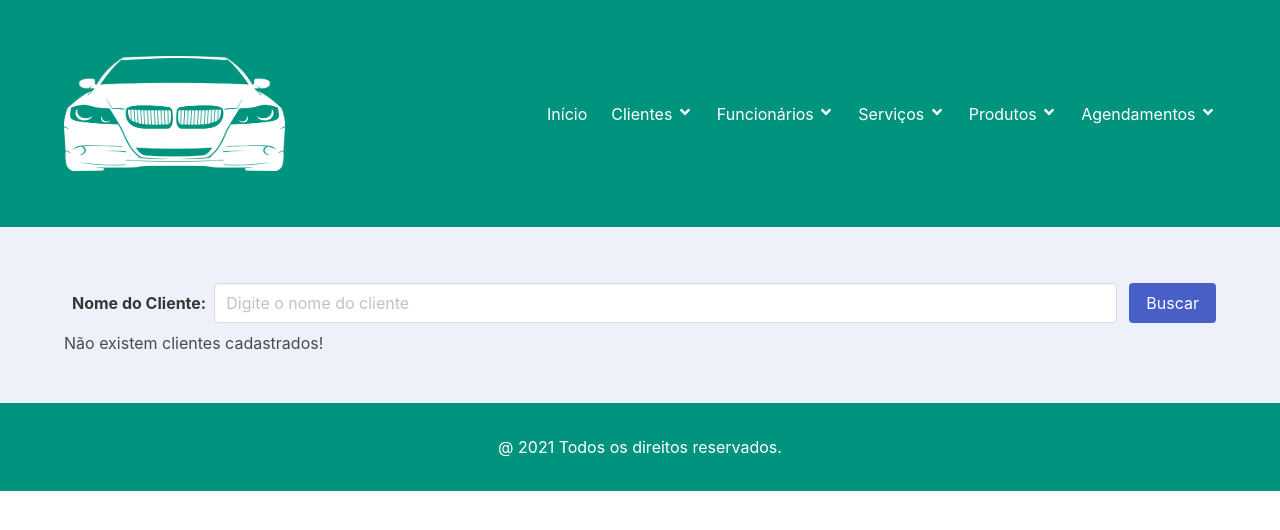
After one commit to anapkcr/AgendaTarde, a Django app: page /clientes in a window 1280 px wide. The commit adds this page. Shown: the top 530 px of the page. Run offline with Django 4.2, Linux system fonts and the light colour scheme; data that the repository does not hold is empty; some libraries are stand-ins or nearby versions.

Commit message:
clientes template

```diff
--- a/agenda/urls.py
+++ b/agenda/urls.py
@@ -23,5 +23,6 @@ admin.site.index_title = "LavaCar - Agendamento de Horários"
 
 urlpatterns = [
     path('admin/', admin.site.urls),
-    path('', include('home.urls'))
+    path('', include('home.urls')),
+    path('', include('cliente.urls')),
 ] + static(settings.MEDIA_URL, document_root = settings.MEDIA_ROOT)
--- /dev/null
+++ b/cliente/templates/clientes.html
@@ -0,0 +1,69 @@
+{% extends "base.html" %}
+{% load static %}
+{% block content %}
+<section class="section has-background-link-light">
+    <div class="container">
+        <form action="" method="GET">
+            <div class="field is-grouped is-flex is-align-items-center is-flex-wrap-wrap">
+                <label class="label p-2 mt-2">Nome do Cliente: </label>
+                <div class="control is-expanded">
+                    <input class="input" type="text" name="buscar" value="{{ request.GET.buscar}}"
+                           placeholder="Digite o nome do cliente">
+                </div>
+                <div class="control">
+                    <button type="submit" class="button is-link">
+                        Buscar
+                    </button>
+                </div>
+            </div>
+        </form>
+        {% if object_list %}
+        <div style="text-align: center;"><h1 class="subtitle is-size-4">Clientes cadastrados</h1</div>
+        <div class="table">
+            <table class="table is-table is-bordered is-triped is-narrow is-hoverable is-fullwidth">
+                <thead>
+                <tr>
+                    <th class="has-text-centered">Nome</th>
+                    <th class="has-text-centered">Fone</th>
+                    <th class="has-text-centered">E-mail</th>
+                </tr>
+                </thead>
+                <tbody>
+                    {%for cliente in object_list %}
+                        <tr>
+                            <td> <a href="#" data-toggle="modal" class="modal-target"
+                                data-bulma-modal="modal{{cliente.id}}" id="modal{{cliente.id}}">
+                                {{cliente.nome}}</a></td>
+                            <td> {{cliente.fone}}</td>
+                            <td> {{cliente.email}}</td>
+                            <div class="modal" id="modal{{ cliente.id}}">
+                                <div class="modal-background"></div>
+                                <div class="modal-card">
+                                    <header class="modal-card-head">
+                                        <p class="modal-card-tittle"> Cliente: {{cliente.nome}}</p>
+                                        <button class="delete" aria-label="close" data-bulma-nodal="close"
+                                                id="btnClose"></button>
+                                    </header>
+                                    <section class="modal-card-body is-flex is-justify-content-center">
+                                        <div class="content">
+                                            <p class="image is-128x128">
+                                                <img src="{{cliente.foto.url}}" class="img-fluid" alt=""/>
+                                            </p>
+                                        </div>
+                                    </section>
+                                    <footer class="modal-card-foot">
+                                        <p> Telefone: {{cliente.fone}}</p>
+                                    </footer>
+                                </div>
+                            </div>
+                        </tr>
+                {% endfor %}
+                </tbody>
+            </table>
+        </div>
+        {% else %}
+            <h2>Não existem clientes cadastrados!</h2>
+        {% endif %}
+    </div>
+</section>
+{% endblock %}
--- /dev/null
+++ b/cliente/urls.py
@@ -0,0 +1,6 @@
+from django.urls import path
+from .views import ClientesView
+
+urlpatterns = [
+    path('clientes', ClientesView.as_view(), name='clientes'),
+]
--- a/cliente/views.py
+++ b/cliente/views.py
@@ -1,3 +1,13 @@
-from django.shortcuts import render
+from django.views.generic import ListView
+from cliente.models import Cliente
 
-# Create your views here.
+class ClientesView(ListView):
+    model = Cliente
+    template_name = 'clientes.html'
+
+    def get_queryset(self, *args, **kwargs):
+        buscar = self.request.GET.get('buscar')
+        qs = super(ClientesView,self).get_queryset(*args,**kwargs)
+        if buscar:
+            qs = qs.filter(nome__icontains=buscar)
+        return qs
--- a/home/templates/base.html
+++ b/home/templates/base.html
@@ -11,7 +11,7 @@
         <div class="container">
             <nav class="navbar has-background-primary-dark" role="navigation" aria-label="main navigation">
                 <div class="navbar-brand">
-                    <a class="navbar-item" href="#">
+                    <a class="navbar-item" href="{% url 'index' %}">
                         <img src="{% static 'img/Carro.png' %}" width="221" height="115">
                     </a>
                 </div>
@@ -34,7 +34,7 @@
                                     <a href="#" class="dropdown-item">
                                         Cadastrar cliente
                                     </a>
-                                    <a href="#" class="dropdown-item">
+                                    <a href="{% url 'clientes' %}" class="dropdown-item">
                                         Listar clientes
                                     </a>
                                 </div>
--- a/home/templates/index.html
+++ b/home/templates/index.html
@@ -12,4 +12,5 @@
     {% block regitros %}
         {% include "registros.html" %}
     {% endblock %}
+
 {% endblock %}
--- a/home/templates/registros.html
+++ b/home/templates/registros.html
@@ -29,7 +29,7 @@
                     <div class="level-item has-text-centered">
                         <div>
                             <p class="heading">Agendamentos</p>
-                            <p class="title">{{ qtd_atendimentos }}</p>
+                            <p class="title">{{ qtd_agendamentos }}</p>
                         </div>
                     </div>
                 </div>
```
Also changed, not shown: home/views.py (+16 -0 lines).
